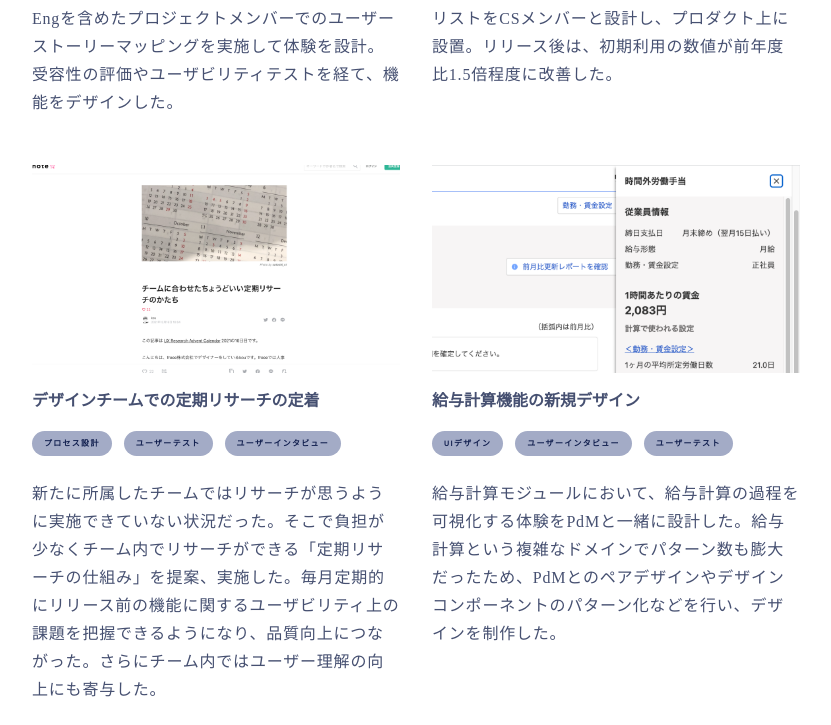
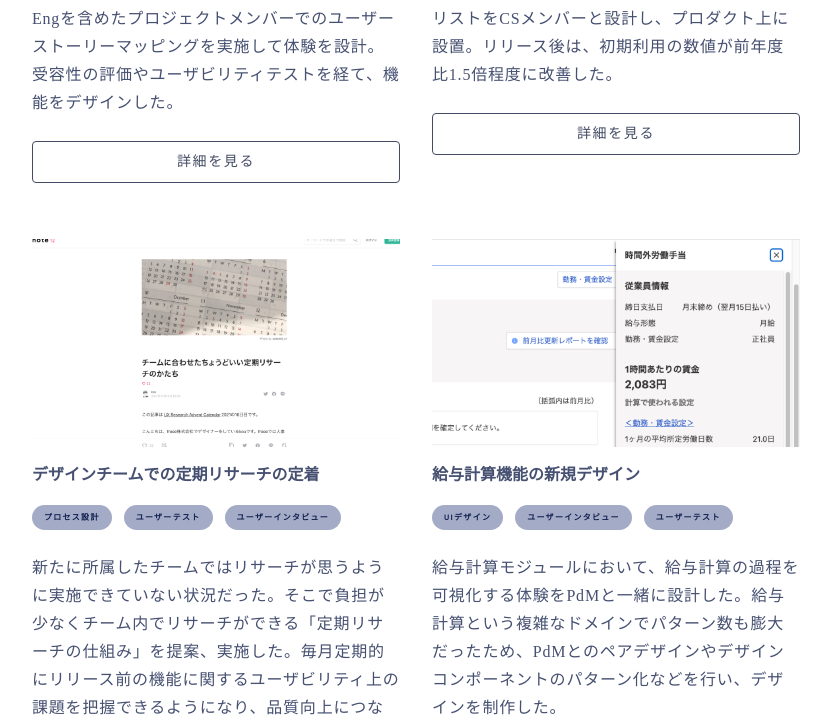
Before and after one commit to sherpaaa/portfolio, a React (Create React App) app: page /projects in a window 1280 px wide. Shown: the part 1209-1934 px from the top of the page, without its empty margins (224-1055 px from the left). Built offline with nearby package versions, Linux system fonts and the light colour scheme.

Commit message:
モーダルを追加

```diff
--- a/package.json
+++ b/package.json
@@ -12,6 +12,7 @@
     "react-dom": "^18.2.0",
     "react-helmet": "^6.1.0",
     "react-icons": "^4.4.0",
+    "react-modal": "^3.15.1",
     "react-portal-overlay": "^1.1.0",
     "react-responsive": "^9.0.0-beta.10",
     "react-router-dom": "^6.3.0",
--- a/src/components/ProjectCard.jsx
+++ b/src/components/ProjectCard.jsx
@@ -1,12 +1,122 @@
-import defaultImg from '../img/noImage.png'
 import { useMediaQuery } from 'react-responsive'
+import styled from 'styled-components'
+
+import { useState } from 'react'
+import Modal from 'react-modal'
+import { MdCancel } from 'react-icons/md'
+
+const customStyles = {
+  overlay: {
+    position: 'fixed',
+    top: 0,
+    left: 0,
+    right: 0,
+    bottom: 0,
+    backgroundColor: 'rgba(100, 100, 100, 0.9)',
+  },
+  content: {
+    // width: "90vw",
+    maxWidth: '40rem',
+    height: '90vh',
+    top: '50%',
+    left: '50%',
+    right: 'auto',
+    bottom: 'auto',
+    marginRight: '-50%',
+    transform: 'translate(-50%, -50%)',
+    padding: '0',
+    border: 'none',
+    // margin:"1rem",
+  },
+}
+
+// Make sure to bind modal to your appElement (https://reactcommunity.org/react-modal/accessibility/)
+Modal.setAppElement('#root')
 
 export const ProjectCard = (props) => {
+  //以下モーダルの開閉処理の記述
+  let subtitle
+  const [modalIsOpen, setIsOpen] = useState(false)
+
+  function openModal() {
+    setIsOpen(true)
+  }
+
+  function afterOpenModal() {
+    // references are now sync'd and can be accessed.
+    //ここはよくわからん
+    subtitle.style.color = '#465071'
+  }
+
+  function closeModal() {
+    setIsOpen(false)
+  }
+
+  //モーダルタイトルの表示
+  const titleSection = {
+    position: 'sticky',
+    left: '0',
+    top: '0',
+    zIndex: '99',
+    display: 'flex',
+    justifyContent: 'space-between',
+    alignItems: 'center',
+    backgroundColor: '#FFF',
+    padding: '1rem 1.25rem',
+  }
+
+  const ModalTitle = {
+    color: '#434A63',
+    fontSize: '1.25rem',
+    margin: '1rem 0',
+  }
+
+  const closeButton = {
+    width: '2rem',
+    height: '2rem',
+    border: 'none',
+    backgroundColor: '#FFF',
+  }
+
+  const cancelStyle = {
+    fontSize: '1.5rem',
+    cursor: 'pointer',
+    color: '#434A63',
+  }
+  const contentSection = {
+    padding: '1.25rem',
+  }
+
+  //dlのスタイル
+  const dlstyle = {
+    display: 'flex',
+    flexWrap: 'wrap',
+    width: '100%',
+  }
+
+  const dtstyle = {
+    width: '100%',
+    padding: '0.5rem 1rem',
+    backgroundColor: '#E3E5EE',
+    fontSize: '0.875rem',
+  }
+
+  const ddstyle = {
+    width: '100%',
+    padding: '0.5rem 1rem',
+    marginLeft: '0',
+    marginBottom: '10px',
+    backgroundColor: '#F6F7F9',
+    fontSize: '0.875rem',
+  }
+
+  //レスポンシブの記述
   const isDesktop = useMediaQuery({
     query: '(min-width:780px)',
   })
   const isMobile = useMediaQuery({ query: '(max-width:780px' })
 
+  //プロジェクトカードの記述
   const projectBase = {
     flexBasis: isDesktop && 'calc((100% - 2rem) / 2)',
     flextWidth: isDesktop && 'calc((100% - 2rem) / 2)',
@@ -66,6 +176,7 @@ export const ProjectCard = (props) => {
           <span style={tag}>{props.ptag2}</span>{' '}
           <span style={tag}>{props.ptag3}</span>{' '}
           <p style={projectText}>{props.pcaption}</p>
+          <DetailButton onClick={openModal}>詳細を見る</DetailButton>
         </div>
       )}
       {!isDesktop && (
@@ -76,8 +187,82 @@ export const ProjectCard = (props) => {
           <span style={tag}>{props.ptag2}</span>{' '}
           <span style={tag}>{props.ptag3}</span>{' '}
           <p style={projectText}>{props.pcaption}</p>
+          <DetailButton onClick={openModal}>詳細を見る</DetailButton>
         </div>
       )}
+      {/* 以下モーダルの記述 */}
+      <Modal
+        isOpen={modalIsOpen}
+        onAfterOpen={afterOpenModal}
+        onRequestClose={closeModal}
+        style={customStyles}
+        contentLabel="プロジェクト詳細"
+      >
+        <div style={titleSection}>
+          <h2 style={ModalTitle} ref={(_subtitle) => (subtitle = _subtitle)}>
+            {props.ptitle}
+          </h2>
+          <button onClick={closeModal} style={closeButton}>
+            <MdCancel style={cancelStyle} />
+          </button>
+        </div>
+        <ContentSection>
+          <h3>概要</h3>
+          <p>{props.pcaption} </p>
+          <h3>ポイント</h3>
+          <ul>
+            <li>{props.ptitle}</li>
+            <li>{props.point2}</li>
+          </ul>
+          <dl style={dlstyle}>
+            <dt style={dtstyle}>期間</dt>
+            <dd style={ddstyle}>{props.duration}</dd>
+            <dt style={dtstyle}>メンバー</dt>
+            <dd style={ddstyle}>{props.member}</dd>
+            <dt style={dtstyle}>担当業務</dt>
+            <dd style={ddstyle}>
+              <span style={tag}>{props.ptag1}</span>{' '}
+              <span style={tag}>{props.ptag2}</span>{' '}
+              <span style={tag}>{props.ptag3}</span>{' '}
+            </dd>{' '}
+          </dl>
+        </ContentSection>
+      </Modal>
     </>
   )
 }
+
+const DetailButton = styled.button`
+display:block;
+width:100%;
+padding:0.5rem;
+margin:1.5rem 0;
+color:#434A63;
+background:#FFF;
+border:solid 1px #434A63;
+border-radius:0.25rem;
+font-size:0.875rem;
+letter-spacing:0.1rem;
+&:hover {
+  background-color:#434A63;
+  color:#FFF;
+  cursor: pointer;
+`
+const ContentSection = styled.div`
+  padding: 0rem 1.25rem;
+  > h3 {
+    font-size: 1rem;
+    margin: 1rem 0 0.5rem 0;
+    color: #434A63;
+    letter-spacing:0.1rem;
+  }
+  > p {
+    margin:0.5rem 0 1rem 0;
+  }
+  > ul {
+    padding-left:1rem;
+    margin:0.5rem 0 1rem 0;
+
+    }
+  }
+`
--- a/src/data/projects.jsx
+++ b/src/data/projects.jsx
@@ -17,6 +17,12 @@ export const pItems = [
     ptag3: 'UIデザイン',
     pcaption:
       '初期ユーザーサポート機能開発。過去の開発で一定のユーザー課題を改善し数値は向上していたものの、一部に改善の余地があった。CS、Engを含めたプロジェクトメンバーでのユーザーストーリーマッピングを実施して体験を設計。受容性の評価やユーザビリティテストを経て、機能をデザインした。',
+    point1:
+      'CSやPdM、Engをまじえたワークショップを経て理想的な体験について目線を合わせた上で設計を進めた。',
+    point2:
+      'オブジェクト指向UIデザインの考え方をもとに、オブジェクト・ビュー・プレゼンテーションを考えながらUIをデザイン。',
+    duration: '3ヶ月（2022/1 - 2022/3）',
+    member: 'PdM1名、CS1名、Eng2名',
   },
   {
     index: '2',
@@ -27,6 +33,11 @@ export const pItems = [
     ptag3: 'ワークショップ',
     pcaption:
       '初期ユーザーの利用率に課題があり、初期利用率の改善を目標としたプロジェクト。プロダクトのオンボーディングを進めるためのチェックリストをCSメンバーと設計し、プロダクト上に設置。リリース後は、初期利用の数値が前年度比1.5倍程度に改善した。',
+    point1:
+      'オンボーディングという領域はテスト環境での検証が難しいため、リリース後のリサーチを重視してプロジェクトのプロセスを設計。',
+    point2: 'リリース後のインタビューによりさらなる体験改善の開発をデザイン',
+    duration: '5ヶ月（2021/6 - 2021/10）',
+    member: 'PdM1名、CS1名、Eng2名',
   },
   {
     index: '3',
@@ -37,6 +48,12 @@ export const pItems = [
     ptag3: 'ユーザーインタビュー',
     pcaption:
       '新たに所属したチームではリサーチが思うように実施できていない状況だった。そこで負担が少なくチーム内でリサーチができる「定期リサーチの仕組み」を提案、実施した。毎月定期的にリリース前の機能に関するユーザビリティ上の課題を把握できるようになり、品質向上につながった。さらにチーム内ではユーザー理解の向上にも寄与した。',
+    point1:
+      'チームの負荷と効果のバランスを考えて「1ヶ月」単位という区切りでリサーチを実施する計画にした。',
+    point2:
+      'チームメンバーのリサーチ経験が少なかったため、プロセスや考え方をレクチャーしながら進めた。3ヶ月後にはメンバー全員がリサーチを実施できるまでに成長した。',
+    duration: '10ヶ月（2021/6 - 2022/3）※現在も継続中',
+    member: 'デザイナー4名、リサーチOps1名',
   },
   {
     index: '4',
@@ -47,6 +64,12 @@ export const pItems = [
     ptag3: 'ユーザーテスト',
     pcaption:
       '給与計算モジュールにおいて、給与計算の過程を可視化する体験をPdMと一緒に設計した。給与計算という複雑なドメインでパターン数も膨大だったため、PdMとのペアデザインやデザインコンポーネントのパターン化などを行い、デザインを制作した。',
+    point1:
+      '提供しようとしていた体験の表示パターンが100を超えたため、デザインのパターンを整理して、一定のルールを作成。作成したルールに則りUIを設計することで、開発を効率化',
+    point2:
+      '深いドメイン知識が必要だったため、PdMとペアデザインを実施してスムーズにデザインを制作',
+    duration: '4ヶ月（2021/8 - 2021/11）',
+    member: 'PdM1名、Eng4名',
   },
   {
     index: '5',
@@ -57,6 +80,12 @@ export const pItems = [
     ptag3: 'ユーザーテスト',
     pcaption:
       '社内にリサーチの重要性が認知され、リサーチの需要が急増したため、新たにリサーチ組織を組成することとなった。リサーチプロセスの整備やメンバーへのサポートを実施し、自身でもリサーチプロジェクトのオーナーを担当した。普及活動により、リサーチによってインサイトを得ながら企画・機能を創出していくという文化が定着した。',
+    point1:
+      'プロダクト開発のリサーチは、PdMやデザイナー自身がリサーチの中で見つけるインサイトが重要だと考え、委託型ではなく、だれもがリサーチできるように環境を整備していった。',
+    point2:
+      '定期的な講習や初回のリサーチの伴走、壁打ちなどを実施することで、リサーチできるメンバーを増やしていった。',
+    duration: '1年10ヶ月（2019/7 - 2021/3）',
+    member: 'リサーチャー2名、リサーチOps1名',
   },
   {
     index: '6',
@@ -67,6 +96,12 @@ export const pItems = [
     ptag3: 'アンケート',
     pcaption:
       'ユーザー数増加を目標にした新規モジュールの企画の検証プロジェクト。ユーザーインタビューやUIプロトタイプの製作、ユーザーテストを実施して、企画中の内容が目標にたりうる企画かを検証した。リサーチの結果、当初掲げていたユーザー数増加にはつながりづらいと判断し開発を一時凍結。別の企画に開発リソースを回すという決断をとった。',
+    point1:
+      '開発投資のGo/NoGoという判断するために、ユーザーリサーチによる定性調査と、市場調査やアンケートの定量調査の両方を実施',
+    point2:
+      '受容性の評価ではユーザーがイメージできるよう、デザインでプロトタイプを作成した',
+    duration: '3ヶ月（2019/7 - 2019/9）',
+    member: 'PdM1名',
   },
   {
     index: '7',
@@ -77,5 +112,11 @@ export const pItems = [
     ptag3: 'ユーザーテスト',
     pcaption:
       '入社当時は社内にリサーチの習慣がなく、仮説ベースで機能や体験の設計が行われている状況だった。そこでユーザビリティテストのテンプレート作成や講習を実施して、社内にリサーチを実施できる仕組みを整えた。その結果、リサーチの重要性が組織で理解され、リサーチチーム立ち上げにつながった。',
+    point1:
+      'リサーチは一度経験することで、以降の実施ハードルが下がると考え、講義や伴走による初回のリサーチを手厚くサポートした。',
+    point2:
+      'リサーチのレベルを段階的に上げていく。最初は実施のプロセスを、徐々にアスキングのレベルを上げるためのFBを入れるなどして、段階を踏みながら組織にリサーチをインプットしていった。',
+    duration: '1年（2019/7 - 2020/6）',
+    member: 'リサーチャー2名',
   },
 ]
--- a/src/routes/projects.jsx
+++ b/src/routes/projects.jsx
@@ -43,6 +43,10 @@ export default function Projects() {
       ptag2={pitem.ptag2}
       ptag3={pitem.ptag3}
       pcaption={pitem.pcaption}
+      point1={pitem.point1}
+      point2={pitem.point2}
+      member={pitem.member}
+      duration={pitem.duration}
     />
   ))
   return (
```
Also changed, not shown: 1 other file (tests, documents, lock files or other folders).
